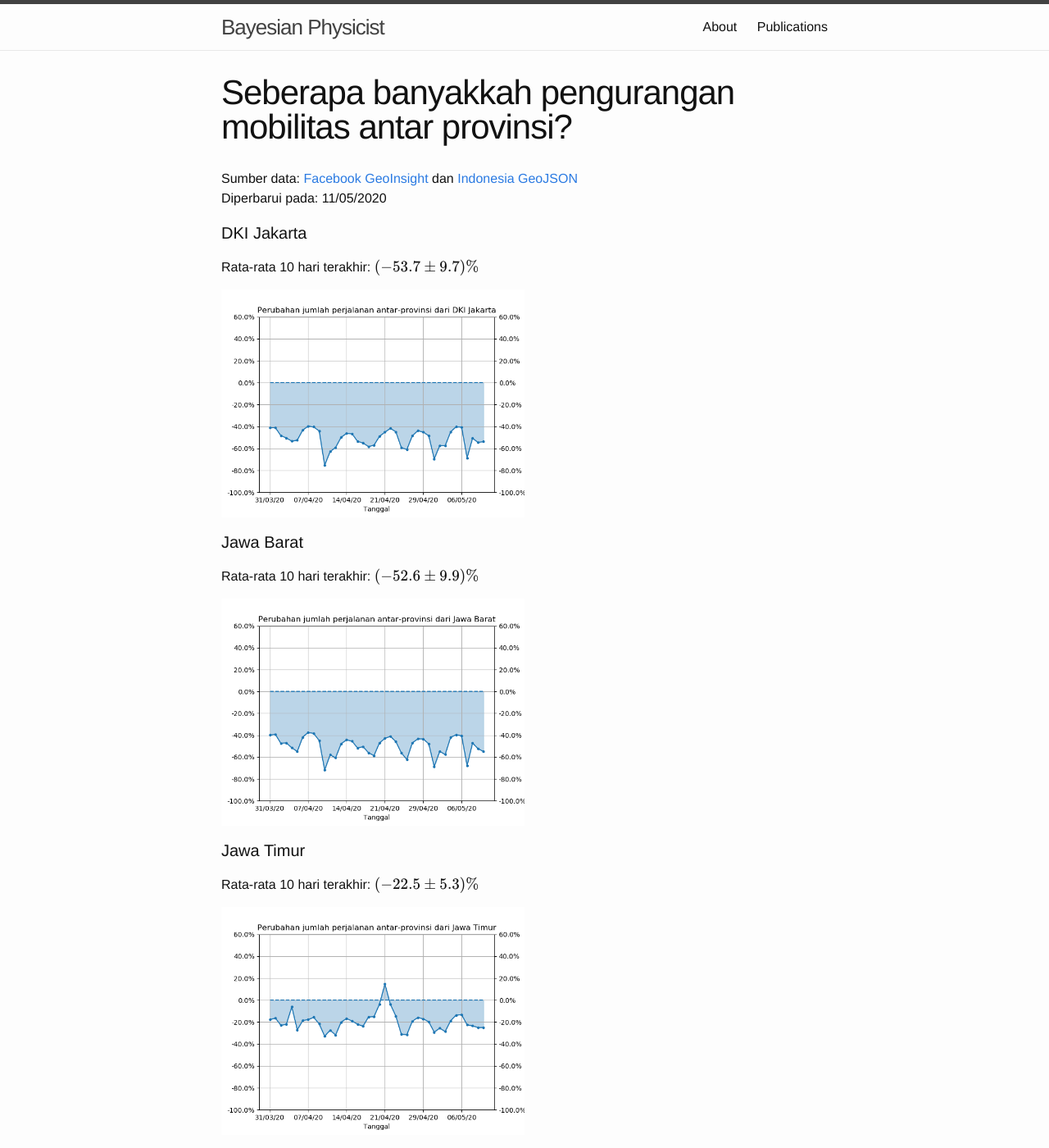
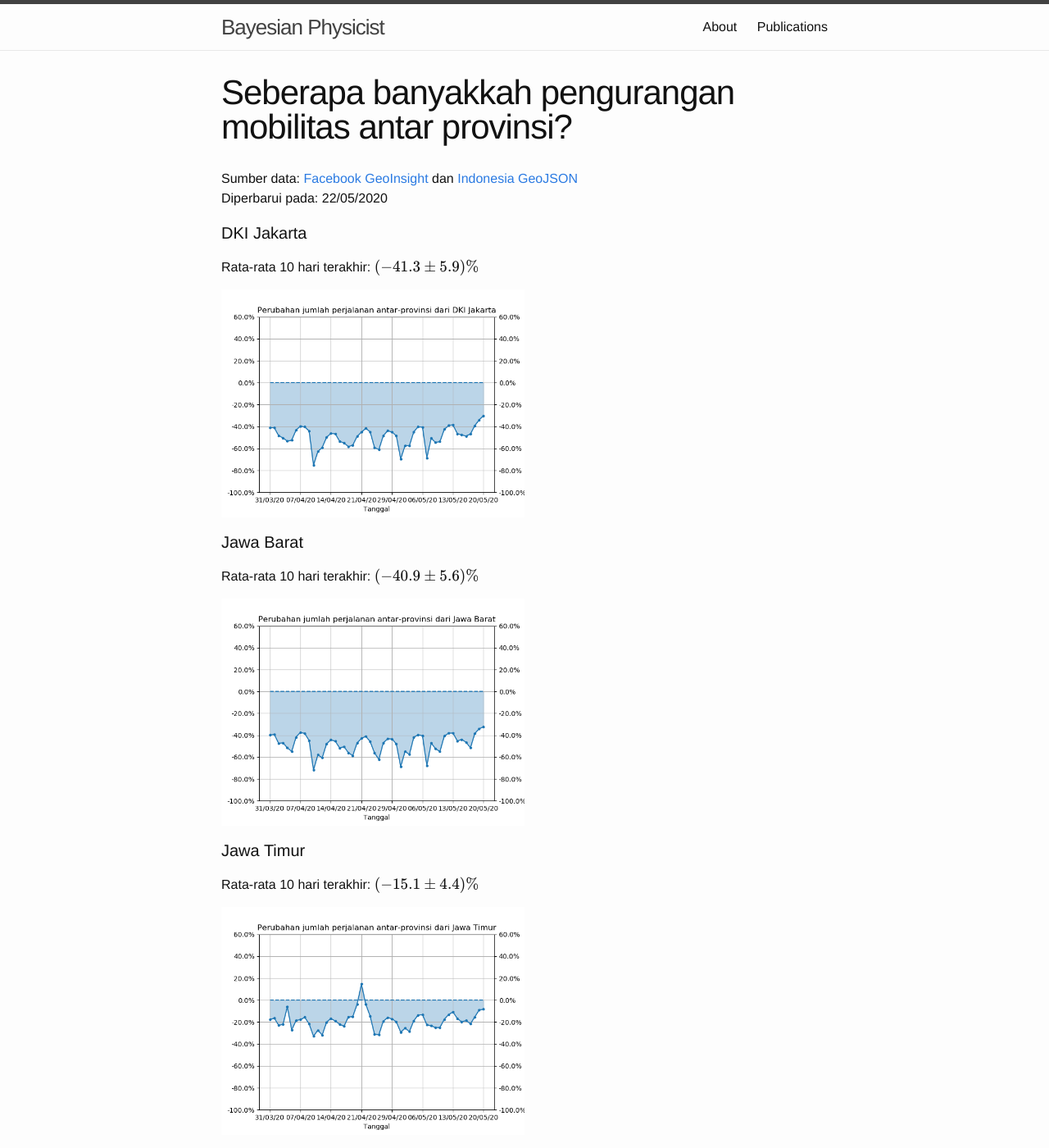
Before and after one commit to mfkasim1/mfkasim1.github.io, a Jekyll site: the page built from idcovid19-mobility.md, in a window 1280 px wide and 1400 px high. Shown: the whole window at 82% size. Built offline with Jekyll 4.4.1, drawn with Linux system fonts in a browser that asks for light colours; formulas are drawn with MathJax 3; some of the changed text lies outside the part shown.

Commit message:
Mobility

```diff
--- a/idcovid19-mobility.md
+++ b/idcovid19-mobility.md
@@ -6,34 +6,34 @@ permalink: /idcovid19-mobility/
 ---
 
 Sumber data: [Facebook GeoInsight](https://www.facebook.com/geoinsights-portal/) dan [Indonesia GeoJSON](https://github.com/superpikar/indonesia-geojson) <br/>
-Diperbarui pada: 11/05/2020<br/>
+Diperbarui pada: 22/05/2020<br/>
 
 #### DKI Jakarta
 
-Rata-rata 10 hari terakhir: \\(\left(-53.7\pm 9.7\right)\%\\)
+Rata-rata 10 hari terakhir: \\(\left(-41.3\pm 5.9\right)\%\\)
 
 <img title="DKI Jakarta" src="{{ site.baseurl }}/assets/idcovid19-mobility/antar-provinsi_dari_dki_jakarta.png" width="50%"/>
 
 #### Jawa Barat
 
-Rata-rata 10 hari terakhir: \\(\left(-52.6\pm 9.9\right)\%\\)
+Rata-rata 10 hari terakhir: \\(\left(-40.9\pm 5.6\right)\%\\)
 
 <img title="Jawa Barat" src="{{ site.baseurl }}/assets/idcovid19-mobility/antar-provinsi_dari_jawa_barat.png" width="50%"/>
 
 #### Jawa Timur
 
-Rata-rata 10 hari terakhir: \\(\left(-22.5\pm 5.3\right)\%\\)
+Rata-rata 10 hari terakhir: \\(\left(-15.1\pm 4.4\right)\%\\)
 
 <img title="Jawa Timur" src="{{ site.baseurl }}/assets/idcovid19-mobility/antar-provinsi_dari_jawa_timur.png" width="50%"/>
 
 #### Sulawesi Selatan
 
-Rata-rata 10 hari terakhir: \\(\left(-42.2\pm 7.3\right)\%\\)
+Rata-rata 10 hari terakhir: \\(\left(-35.2\pm 12.8\right)\%\\)
 
 <img title="Sulawesi Selatan" src="{{ site.baseurl }}/assets/idcovid19-mobility/antar-provinsi_dari_sulawesi_selatan.png" width="50%"/>
 
 #### Jawa Tengah
 
-Rata-rata 10 hari terakhir: \\(\left(-34.6\pm 7.7\right)\%\\)
+Rata-rata 10 hari terakhir: \\(\left(-27.0\pm 6.0\right)\%\\)
 
 <img title="Jawa Tengah" src="{{ site.baseurl }}/assets/idcovid19-mobility/antar-provinsi_dari_jawa_tengah.png" width="50%"/>
```
Also changed, not shown: assets/idcovid19-mobility/antar-provinsi_dari_dki_jakarta.png, assets/idcovid19-mobility/antar-provinsi_dari_jawa_barat.png, assets/idcovid19-mobility/antar-provinsi_dari_jawa_tengah.png, assets/idcovid19-mobility/antar-provinsi_dari_jawa_timur.png, assets/idcovid19-mobility/antar-provinsi_dari_sulawesi_selatan.png.
